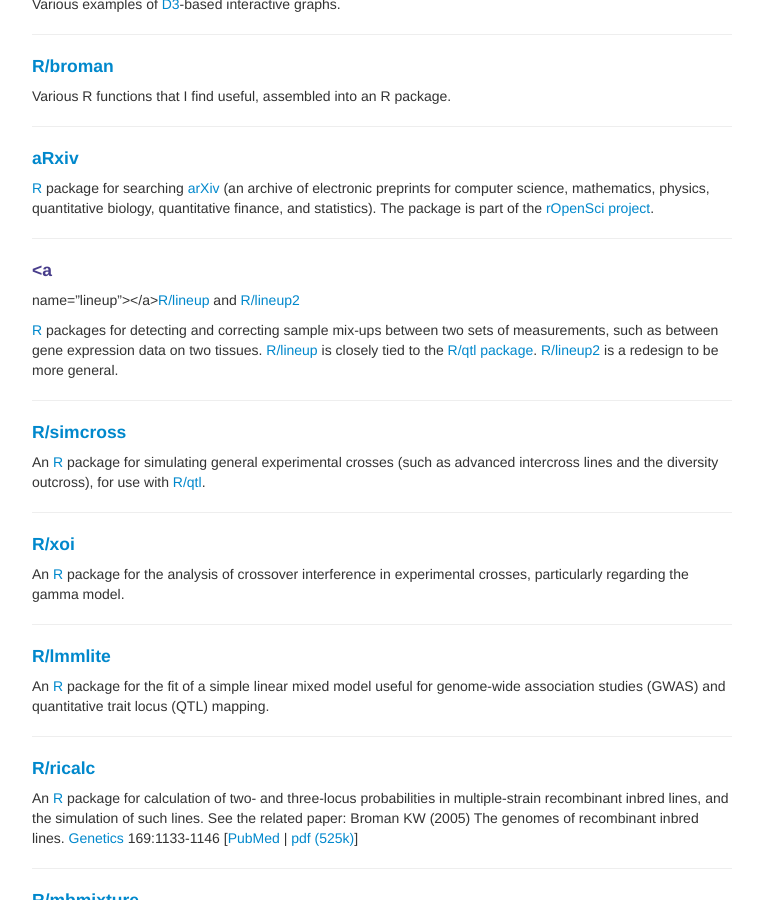
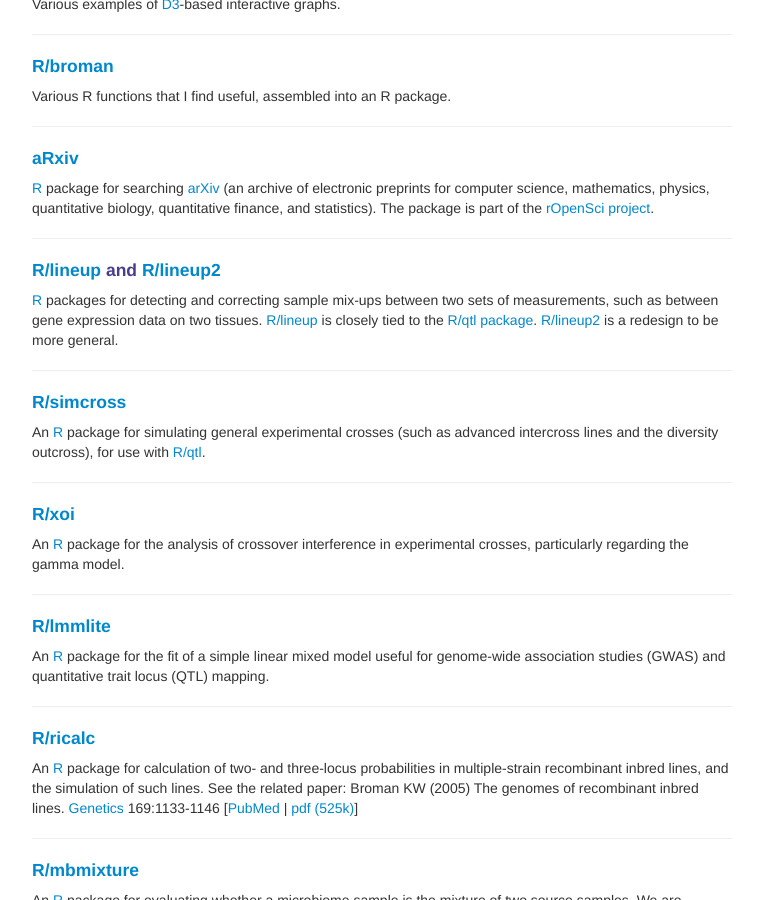
Before and after one commit to kbroman/kbroman.github.io, a Jekyll site: the page built from pages/software.md, in a window 1280 px wide and 900 px high, scrolled down 738 px. Shown: the whole window, without its empty margins (258-1021 px from the left). Built offline with Jekyll 4.4.1, drawn with Linux system fonts in a browser that asks for light colours.

Commit message:
Fix problem on pages/software

```diff
--- a/pages/software.md
+++ b/pages/software.md
@@ -83,8 +83,7 @@ quantitative finance, and statistics). The package is part of the
 
 ---
 
-#### <a
-name="lineup"></a>[R/lineup](https://github.com/kbroman/lineup) and [R/lineup2](https://github.com/kbroman/lineup2)
+#### <a name="lineup"></a>[R/lineup](https://github.com/kbroman/lineup) and <a name="lineup2"></a>[R/lineup2](https://github.com/kbroman/lineup2)
 
 [R](https://www.r-project.org) packages for detecting and correcting
 sample mix-ups between two sets of measurements, such as between gene
```
